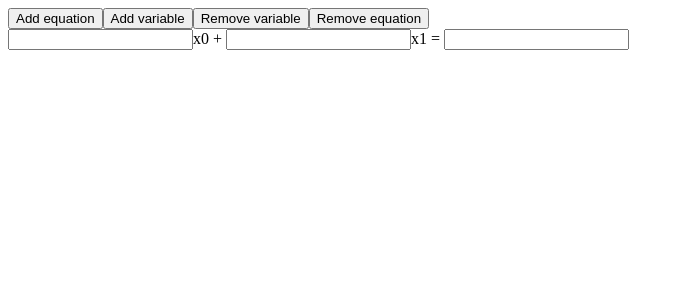
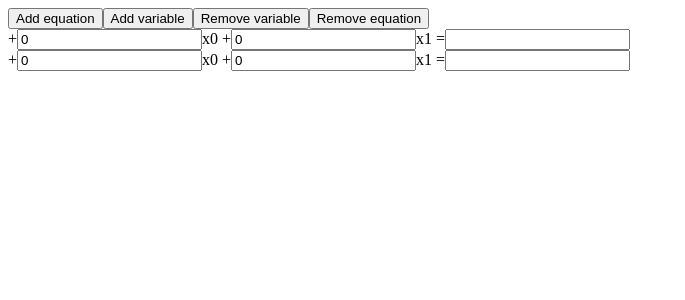
Before and after one commit to maheshbansod/numerical-methods, an Angular app: page / in a window 1280 px wide. Shown: the top 300 px of the page, without its empty margins (0-685 px from the left). Built offline with nearby package versions, Linux system fonts and the light colour scheme.

Commit message:
created eq-system module basic with add eqn and add variable functionality

```diff
--- a/src/app/app.component.html
+++ b/src/app/app.component.html
@@ -1,13 +1 @@
-<div>
-  <div class="tools">
-    <button>Add equation</button>
-    <button>Add variable</button>
-    <button>Remove variable</button>
-    <button>Remove equation</button>
-  </div>
-  <div>
-    <div class="eqn">
-      <input type="number">x0 + <input type="number">x1 = <input type="number">
-    </div>
-  </div>
-</div>
+<app-eq-system></app-eq-system>
--- a/src/app/app.module.ts
+++ b/src/app/app.module.ts
@@ -3,10 +3,12 @@ import { NgModule } from '@angular/core';
 
 import { AppRoutingModule } from './app-routing.module';
 import { AppComponent } from './app.component';
+import { EqSystemComponent } from './eq-system/eq-system.component';
 
 @NgModule({
   declarations: [
-    AppComponent
+    AppComponent,
+    EqSystemComponent
   ],
   imports: [
     BrowserModule,
--- /dev/null
+++ b/src/app/eq-system/eq-system.component.html
@@ -0,0 +1,16 @@
+<div>
+    <div class="tools">
+      <button (click)="addEquation()">Add equation</button>
+      <button (click)="addVariable()">Add variable</button>
+      <button>Remove variable</button>
+      <button>Remove equation</button>
+    </div>
+    <div>
+      <div class="eqn" *ngFor="let eqn of eqns">
+        <span *ngFor="let xi of eqn; let i=index;">
+            +<input type="number" value="{{xi}}">x{{i}}
+        </span>
+        =<input type="number" name="b0">
+      </div>
+    </div>
+  </div>
--- /dev/null
+++ b/src/app/eq-system/eq-system.component.ts
@@ -0,0 +1,36 @@
+import { SlicePipe } from '@angular/common';
+import { Component, OnInit } from '@angular/core';
+
+@Component({
+  selector: 'app-eq-system',
+  templateUrl: './eq-system.component.html',
+  styleUrls: ['./eq-system.component.css']
+})
+export class EqSystemComponent implements OnInit {
+
+  /**
+   * I'll represent the set of equations as a 2D array
+   * eqns[i][j] : ith equation's jth coefficient
+   */
+  eqns = [[0,0],[0,0]];
+  /**
+   * constant vector
+   */
+  b = [0, 0];
+
+  constructor() { }
+
+  ngOnInit(): void {
+  }
+
+  addEquation() {
+    this.eqns.push(Array(this.eqns[0].length).fill(0));
+  }
+
+  addVariable() {
+    this.eqns.map((eqn)=>{
+      eqn.push(0);
+    });
+  }
+
+}
```
Also changed, not shown: src/app/eq-system/eq-system.component.css (added), 1 other file (tests, documents, lock files or other folders).
